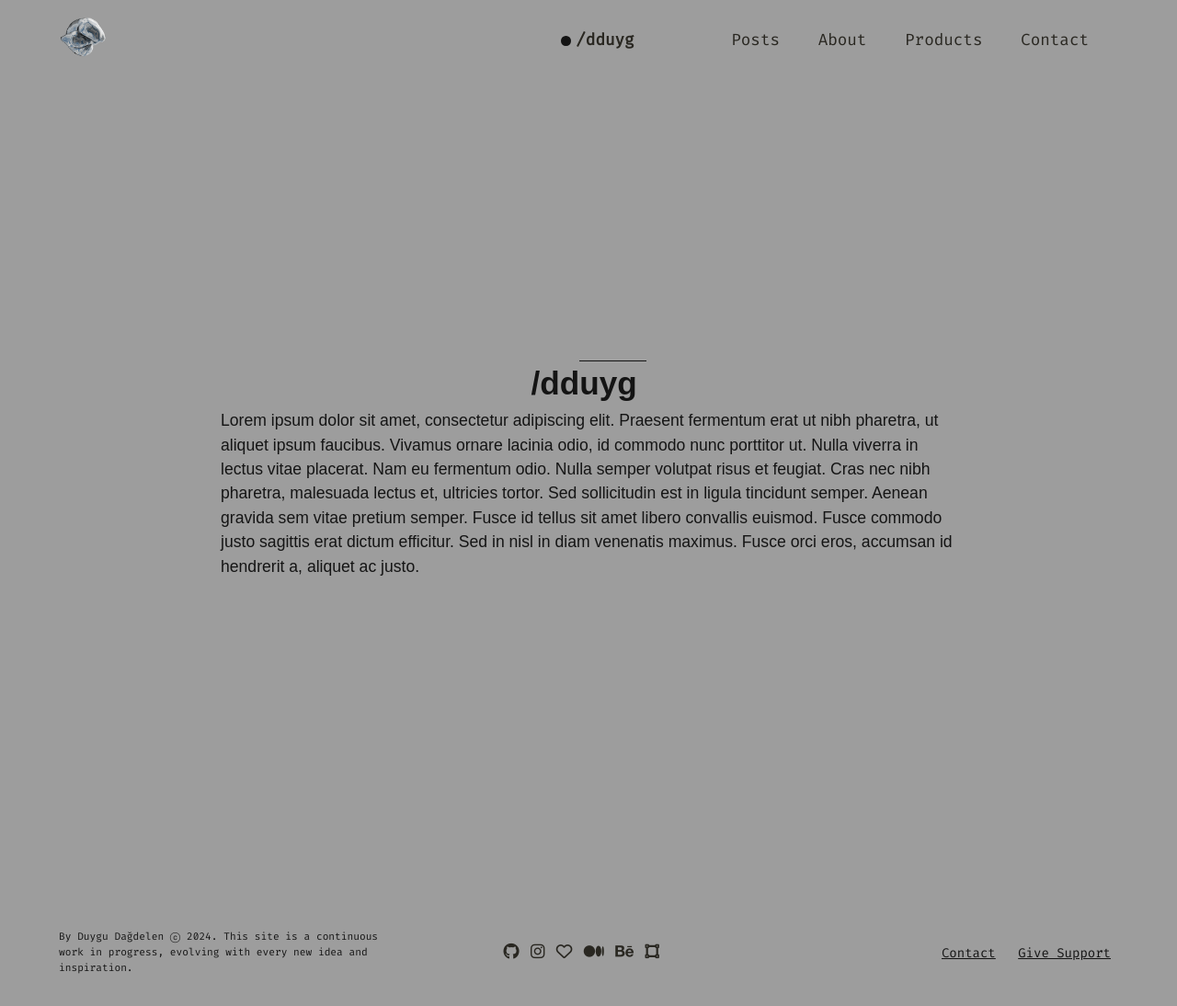
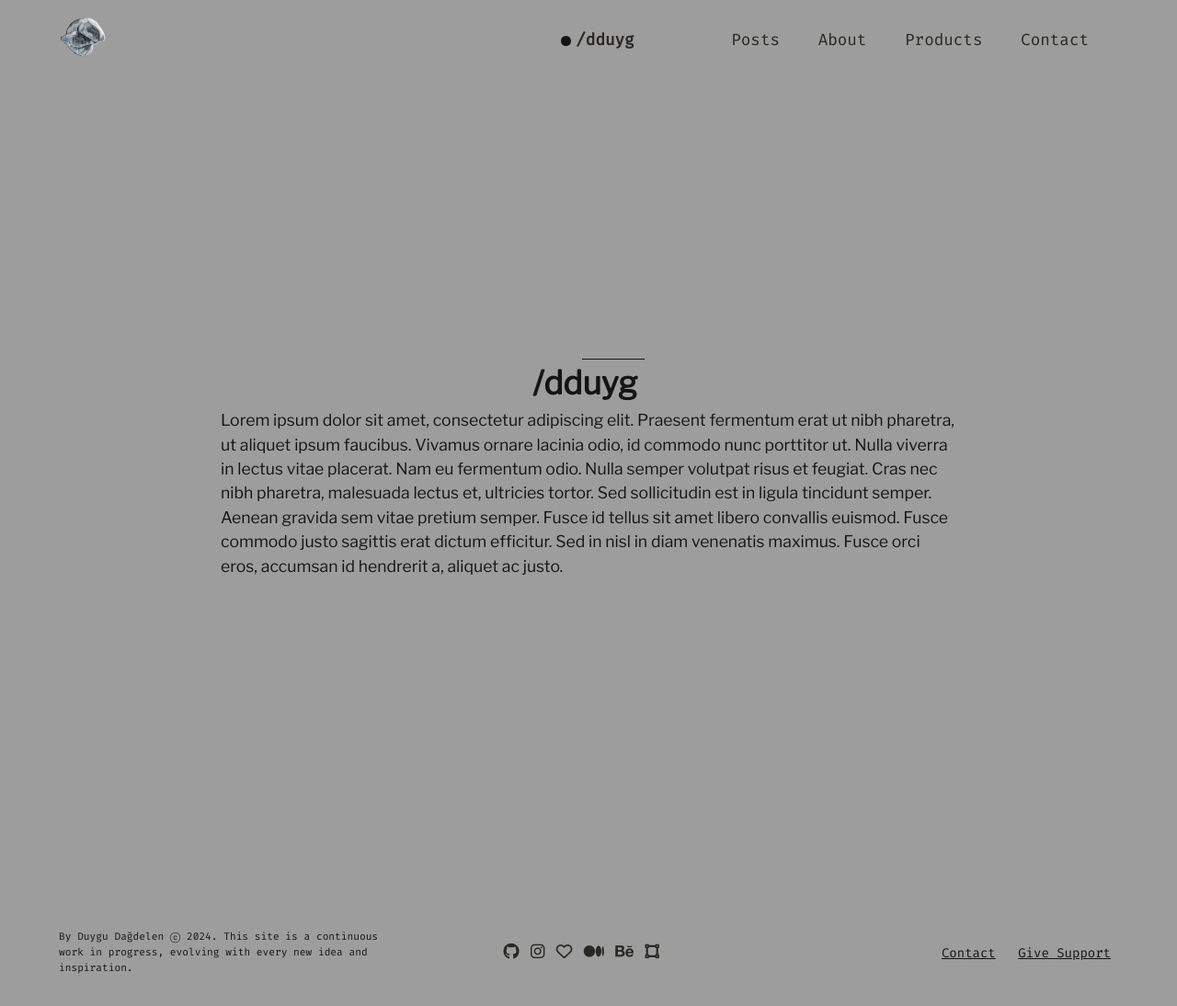
Before and after one commit to dduyg/duuuy, a Jekyll site: the page built from index.html, in a window 1280 px wide. Shown: the whole page at 92% size. Built offline with Jekyll 4.4.1, drawn with Linux system fonts in a browser that asks for light colours; nearby versions of some CDN libraries.

Commit message:
Update default.html

```diff
--- a/_layouts/default.html
+++ b/_layouts/default.html
@@ -7,8 +7,7 @@
   <meta name="author" content="{{ site.author }}">
   <title>{% if page.title %}{{ page.title }} / {% endif %}{{ site.author }}</title>
   <link rel="shortcut icon" type="image/x-icon" href="{{ site.baseurl }}/assets/images/favicon.ico">
-  <link href="https://fonts.googleapis.com/css2?family=Schibsted+Grotesk&display=swap" rel="stylesheet">
-  <link href="https://fonts.googleapis.com/css2?family=Alegreya+Sans&display=swap" rel="stylesheet">
+  <link href="https://fonts.googleapis.com/css2?family=Libre+Franklin&display=swap" rel="stylesheet">
 
   <link href="https://fonts.googleapis.com/css2?family=Lato:ital,wght@0,100;0,300;0,400;0,700;0,900;1,100;1,300;1,400;1,700;1,900&display=swap" rel="stylesheet">
   <link href="https://fonts.googleapis.com/css2?family=Fira+Code&family=Syncopate&display=swap" rel="stylesheet">
```
